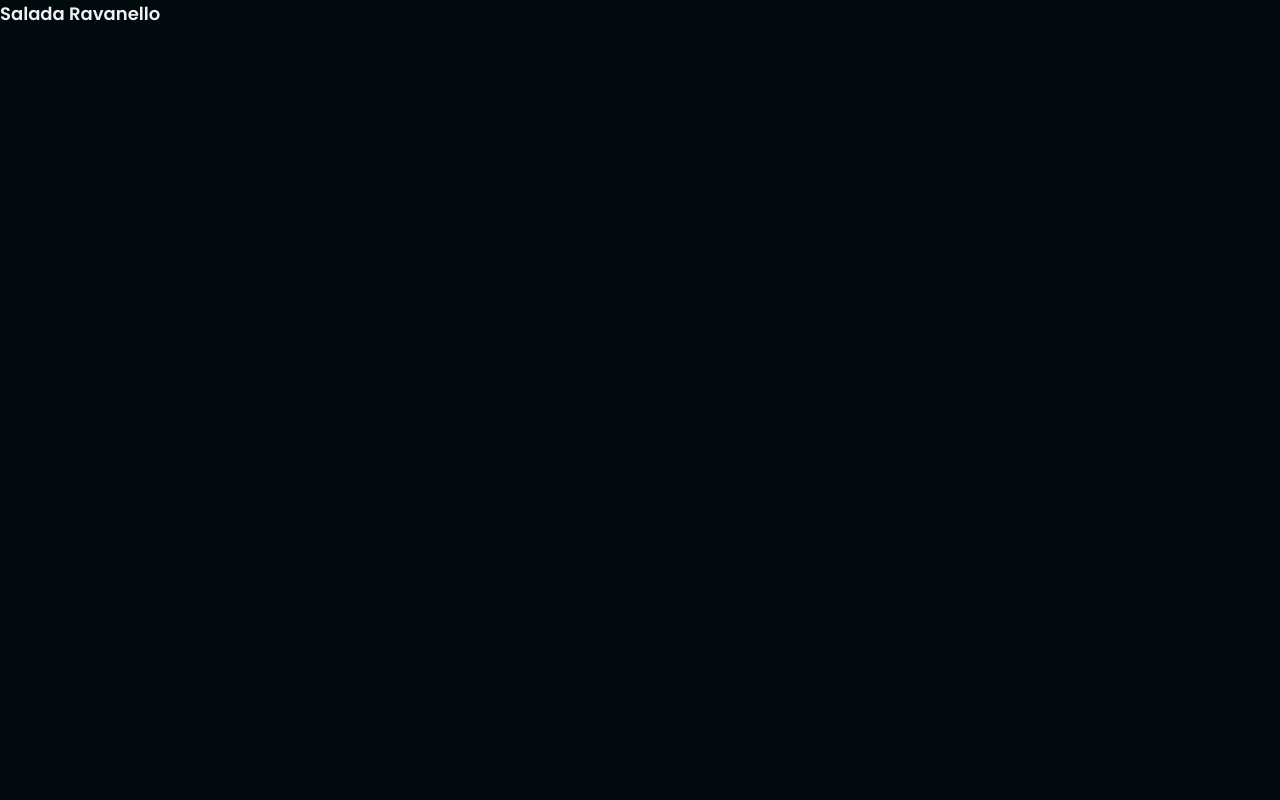
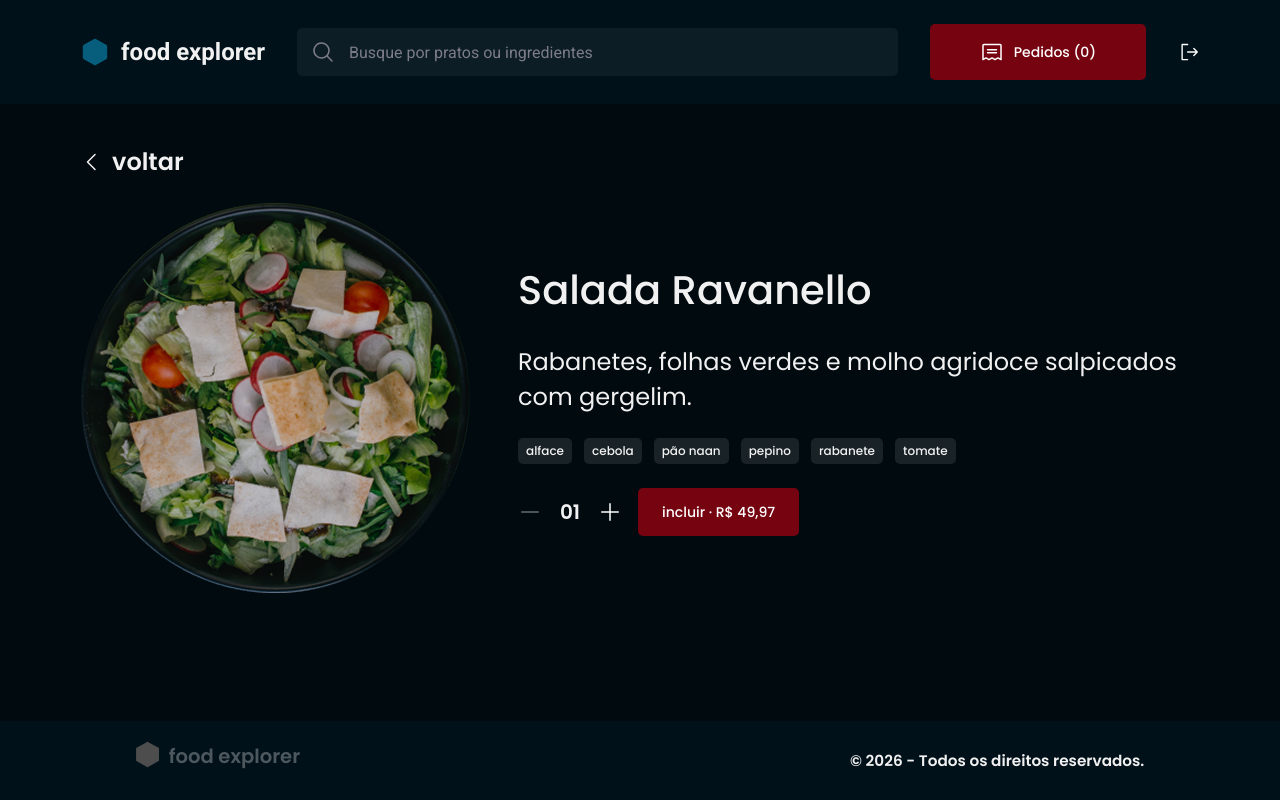
Before and after one commit to Carlosalexandree/foodexplorer, a React (Vite) app: page /prato/1 in a window 1280 px wide. Built offline with nearby package versions, Linux system fonts and the light colour scheme.

Commit message:
feat: add dish detail page with quatity stepper, closes #4

```diff
--- a/src/pages/Dish/index.jsx
+++ b/src/pages/Dish/index.jsx
@@ -1,13 +1,82 @@
-import { useParams } from "react-router-dom";
+import { useState } from "react";
+import { Link, useParams } from "react-router-dom";
+import { CaretLeft, Minus, Plus } from "@phosphor-icons/react";
+import { Header } from "../../components/Header";
+import { Footer } from "../../components/Footer";
 import { dishes } from "../../data/dishes";
+import { Container, Content } from "./styles";
 
 export function Dish() {
   const { id } = useParams();
+  const [quantity, setQuantity] = useState(1);
+
   const dish = dishes.find((item) => item.id === Number(id));
 
   if (!dish) {
     return <h1>Prato não encontrado</h1>;
   }
 
-  return <h1>{dish.title}</h1>;
+  const total = new Intl.NumberFormat("pt-BR", {
+    style: "currency",
+    currency: "BRL",
+  }).format(dish.price * quantity);
+
+  return (
+    <Container>
+      <Header />
+
+      <Content>
+        <Link to="/" className="back">
+          <CaretLeft size={24} />
+          voltar
+        </Link>
+
+        <div className="dish">
+          <img src={dish.image} alt={dish.title} />
+
+          <div className="info">
+            <h1>{dish.title}</h1>
+            <p>{dish.description}</p>
+
+            {dish.ingredients?.length > 0 && (
+              <ul>
+                {dish.ingredients.map((ingredient) => (
+                  <li key={ingredient}>{ingredient}</li>
+                ))}
+              </ul>
+            )}
+
+            <div className="buy">
+              <div className="stepper">
+                <button
+                  type="button"
+                  aria-label="Diminuir quantidade"
+                  disabled={quantity === 1}
+                  onClick={() => setQuantity(quantity - 1)}
+                >
+                  <Minus size={24} />
+                </button>
+
+                <span>{String(quantity).padStart(2, "0")}</span>
+
+                <button
+                  type="button"
+                  aria-label="Aumentar quantidade"
+                  onClick={() => setQuantity(quantity + 1)}
+                >
+                  <Plus size={24} />
+                </button>
+              </div>
+
+              <button type="button" className="add">
+                incluir · {total}
+              </button>
+            </div>
+          </div>
+        </div>
+      </Content>
+
+      <Footer />
+    </Container>
+  );
 }
--- /dev/null
+++ b/src/pages/Dish/styles.js
@@ -0,0 +1,148 @@
+import styled from "styled-components";
+
+export const Container = styled.div`
+  display: flex;
+  flex-direction: column;
+  width: 100%;
+  min-height: 100vh;
+  max-width: 90rem;
+  margin-inline: auto;
+`;
+
+export const Content = styled.main`
+  flex: 1;
+  width: 100%;
+  max-width: 72rem;
+  margin-inline: auto;
+  padding: 1.5rem 1rem 3rem;
+
+  .back {
+    display: inline-flex;
+    align-items: center;
+    gap: 0.5rem;
+    margin-bottom: 1.5rem;
+    font-size: 1.125rem;
+    font-weight: 700;
+  }
+
+  .dish {
+    display: flex;
+    flex-direction: column;
+    align-items: center;
+    gap: 1.5rem;
+  }
+
+  img {
+    width: 16.5rem;
+    height: 16.5rem;
+  }
+
+  .info {
+    display: flex;
+    flex-direction: column;
+    align-items: center;
+    gap: 1.5rem;
+    text-align: center;
+  }
+
+  h1 {
+    font-size: 1.7rem;
+    font-weight: 500;
+  }
+
+  .info p {
+    font-size: 1rem;
+  }
+
+  ul {
+    display: flex;
+    flex-wrap: wrap;
+    justify-content: center;
+    gap: 0.75rem;
+  }
+
+  li {
+    padding: 0.25rem 0.5rem;
+    border-radius: 5px;
+    background: ${({ theme }) => theme.DARK.D1000};
+    font-size: 0.75rem;
+    font-weight: 500;
+  }
+
+  .buy {
+    display: flex;
+    align-items: center;
+    gap: 1rem;
+  }
+
+  .stepper {
+    display: flex;
+    align-items: center;
+    gap: 0.875rem;
+
+    button {
+      display: flex;
+      background: none;
+      border: none;
+      color: ${({ theme }) => theme.LIGHT.L100};
+    }
+
+    button:disabled {
+      opacity: 0.4;
+      cursor: default;
+    }
+
+    span {
+      min-width: 1.75rem;
+      font-size: 1.25rem;
+      font-weight: 700;
+      text-align: center;
+    }
+  }
+
+  .add {
+    height: 3rem;
+    padding: 0 1.5rem;
+    border: none;
+    border-radius: 5px;
+    background: ${({ theme }) => theme.COLORS.TOMATO_100};
+    color: ${({ theme }) => theme.LIGHT.L100};
+    font-size: 0.875rem;
+    font-weight: 500;
+  }
+
+  @media (${({ theme }) => theme.SCREENS.LG}) {
+    padding-top: 2.5rem;
+
+    .back {
+      font-size: 1.5rem;
+    }
+
+    .dish {
+      flex-direction: row;
+      gap: 3rem;
+    }
+
+    img {
+      width: 24.375rem;
+      height: 24.375rem;
+    }
+
+    .info {
+      align-items: flex-start;
+      text-align: left;
+    }
+
+    h1 {
+      font-size: 2.5rem;
+    }
+
+    .info p {
+      font-size: 1.5rem;
+    }
+
+    ul {
+      justify-content: flex-start;
+    }
+  }
+`;
```
